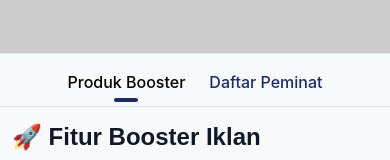
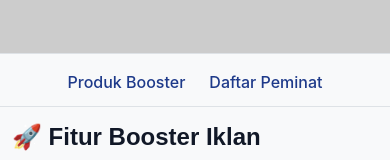
Before and after one commit to zrdigitaltech/sewa-tempat, a Next.js app: page /fitur in a window 390 px wide. In both pictures the pointer is over the link "Produk Booster". Shown: the part 475-635 px from the top of the page. Built offline with nearby package versions, Linux system fonts and the light colour scheme; no server answers.

Commit message:
Fix: Responsive

```diff
--- a/src/app/tentang-kami/tentangKami.scss
+++ b/src/app/tentang-kami/tentangKami.scss
@@ -1,3 +1,5 @@
+@use '@/styles/scss/base/variables'as *;
+
 .ST-nav-tabs-scroll-wrapper {
   overflow-x: auto;
   -webkit-overflow-scrolling: touch;
@@ -10,25 +12,13 @@
       position: relative;
       padding-bottom: 8px;
       font-weight: 500;
-      color: #1d2b64;
+      color: $primary;
       white-space: nowrap;
       text-decoration: none;
       transition: color 0.2s;
 
       &:hover {
-        color: #1d2b64;
-
-        &::after {
-          content: '';
-          position: absolute;
-          left: 50%;
-          bottom: 0;
-          transform: translateX(-50%);
-          width: 24px;
-          height: 4px;
-          background-color: #1d2b64;
-          border-radius: 9999px;
-        }
+        color: $primary !important;
       }
 
       &.active::after {
@@ -39,7 +29,7 @@
         transform: translateX(-50%);
         width: 24px;
         height: 4px;
-        background-color: #1d2b64;
+        background-color: $primary;
         border-radius: 9999px;
       }
     }
```
